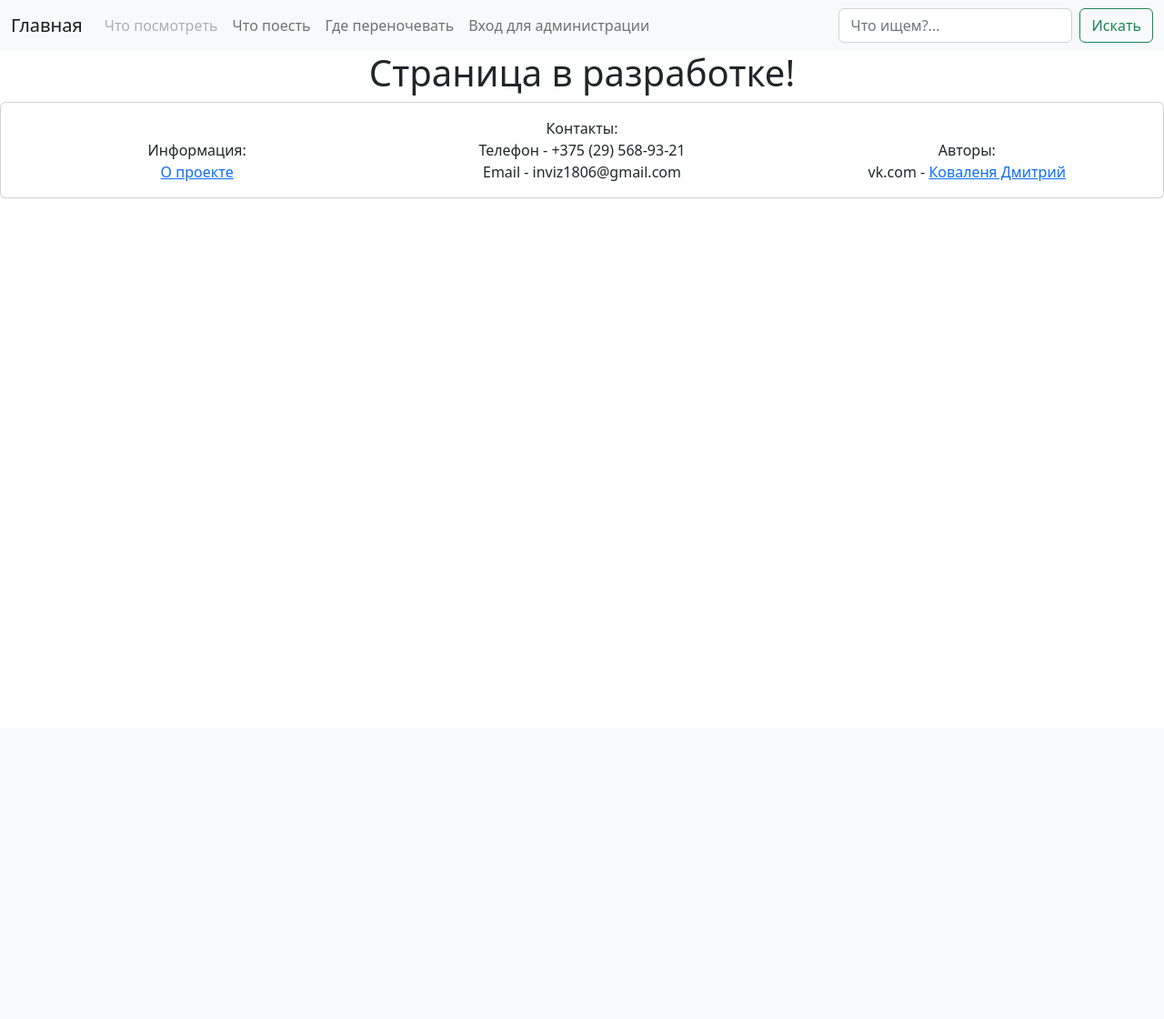
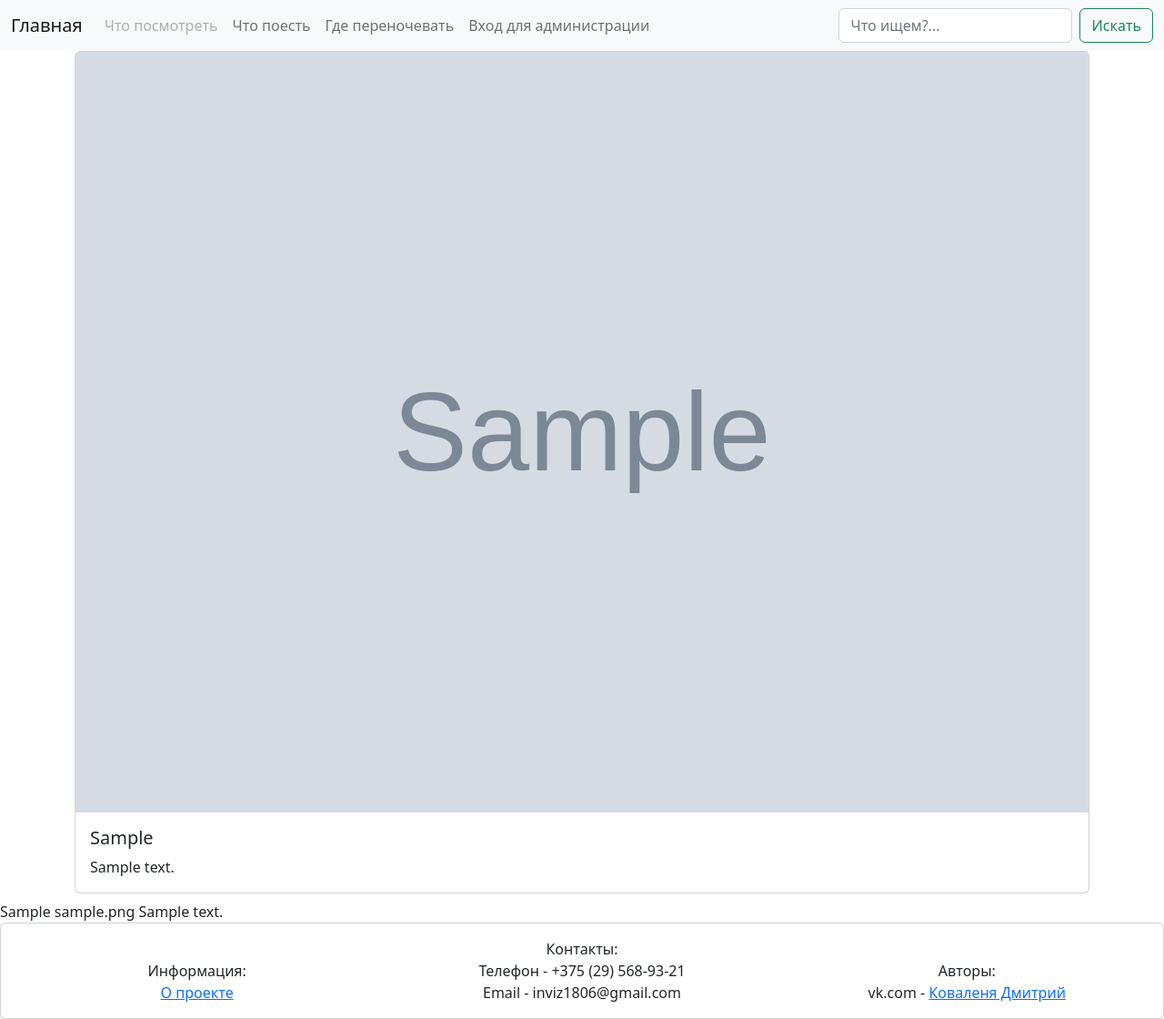
Before and after one commit to DmasInvIZ/guide-for-belarus-cities, a Django app: template guide/templates/what-to-watch.html in a window 1280 px wide. Shown: the whole page at 91% size. Before the commit the page ends 218 px from the top, so only its background shows below. Run offline with Django 4.2, Linux system fonts and the light colour scheme; the template is opened without the code that fills it: values that come from a table or form of the project are taken from there, others are empty; tables that the repository leaves empty hold one stand-in row (values such as "Sample post"); grey boxes marked "Sample" are stand-in pictures; some libraries are stand-ins or nearby versions.

```diff
--- a/guide/templates/base.html
+++ b/guide/templates/base.html
@@ -16,7 +16,6 @@
     <link rel="stylesheet" href="https://cdnjs.cloudflare.com/ajax/libs/font-awesome/6.1.2/css/all.min.css">
 
     {% endblock head %}
-
 </head>
 
 <body>
--- a/guide/templates/what-to-watch.html
+++ b/guide/templates/what-to-watch.html
@@ -1,4 +1,5 @@
 {% extends "base.html" %}
+{% load static %}
 
 {% block title %}
 <title> Что посмотреть </title>
@@ -11,7 +12,24 @@
 {% endblock nav1 %}
 
 {% block content %}
-<center>
-    <h1>Страница в разработке!</h1>
-</center>
+<section>
+    <div class="container-sm">
+        {% for i in Districts %}
+        <div class="card mb-2">
+          <img src="{{ i.image }}" class="card-img-top" alt="">
+          <div class="card-body">
+            <h5 class="card-title">{{ i.district }}</h5>
+            <p class="card-text">{{ i.text }}</p>
+          </div>
+        </div>
+        {% endfor %}
+    </div>
+</section>
+
+{% for i in districts %}
+{{ i.district }}
+{{ i.image }}
+{{ i.text }}
+{% endfor %}
+
 {% endblock content %}
```
